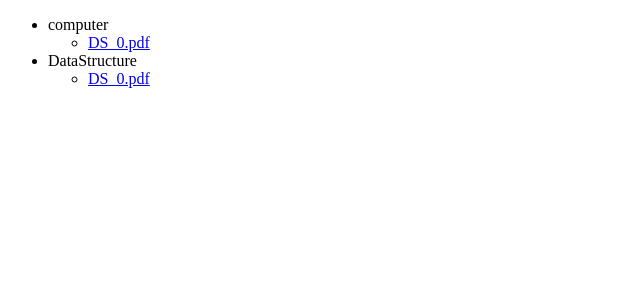
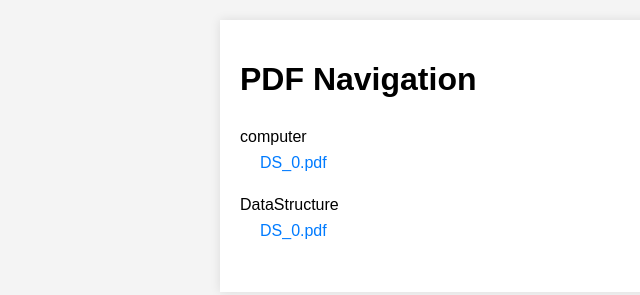
Before and after one commit to unravel11/unravel11.github.io, a plain HTML site: page index.html in a window 1280 px wide. Shown: the whole page, without its empty margins (0-640 px from the left). Drawn offline with Linux system fonts and the light colour scheme.

Commit message:
Add some code beautification

```diff
--- a/index.html
+++ b/index.html
@@ -2,9 +2,44 @@
 <html>
 <head>
   <title>PDF Navigation</title>
+  <style>
+    body {
+      font-family: Arial, sans-serif;
+      background-color: #f4f4f4;
+      margin: 0;
+      padding: 0;
+    }
+    #container {
+      max-width: 800px;
+      margin: 20px auto;
+      background-color: #fff;
+      padding: 20px;
+      box-shadow: 0 0 10px rgba(0, 0, 0, 0.1);
+    }
+    ul {
+      list-style: none;
+      padding-left: 0;
+    }
+    li {
+      padding: 8px 0;
+    }
+    li > ul > li {
+      padding-left: 20px;
+    }
+    a {
+      text-decoration: none;
+      color: #007bff;
+    }
+    a:hover {
+      text-decoration: underline;
+    }
+  </style>
 </head>
 <body>
-  <ul id="pdf-list"></ul>
+  <div id="container">
+    <h1>PDF Navigation</h1>
+    <ul id="pdf-list"></ul>
+  </div>
   <script>
     function getPDFList() {
       const pdfList = {};
```
